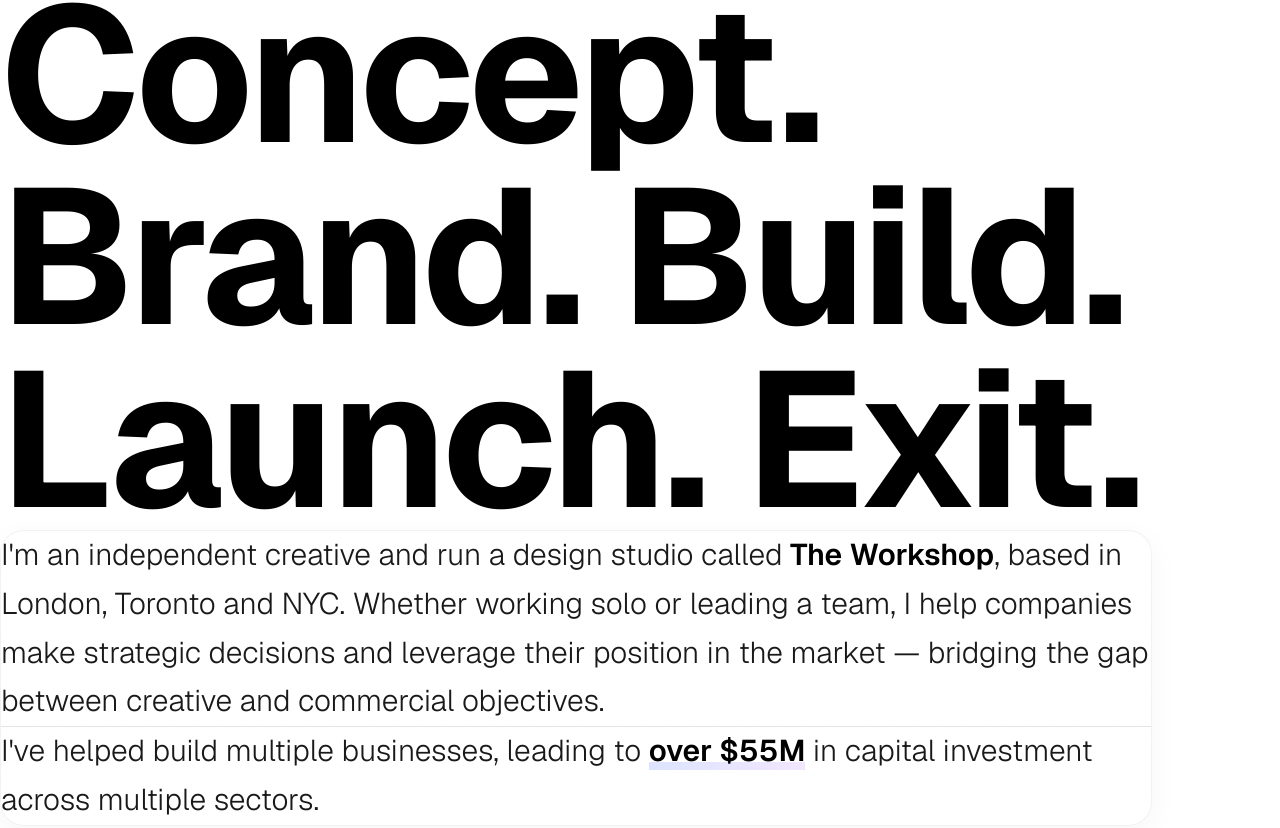
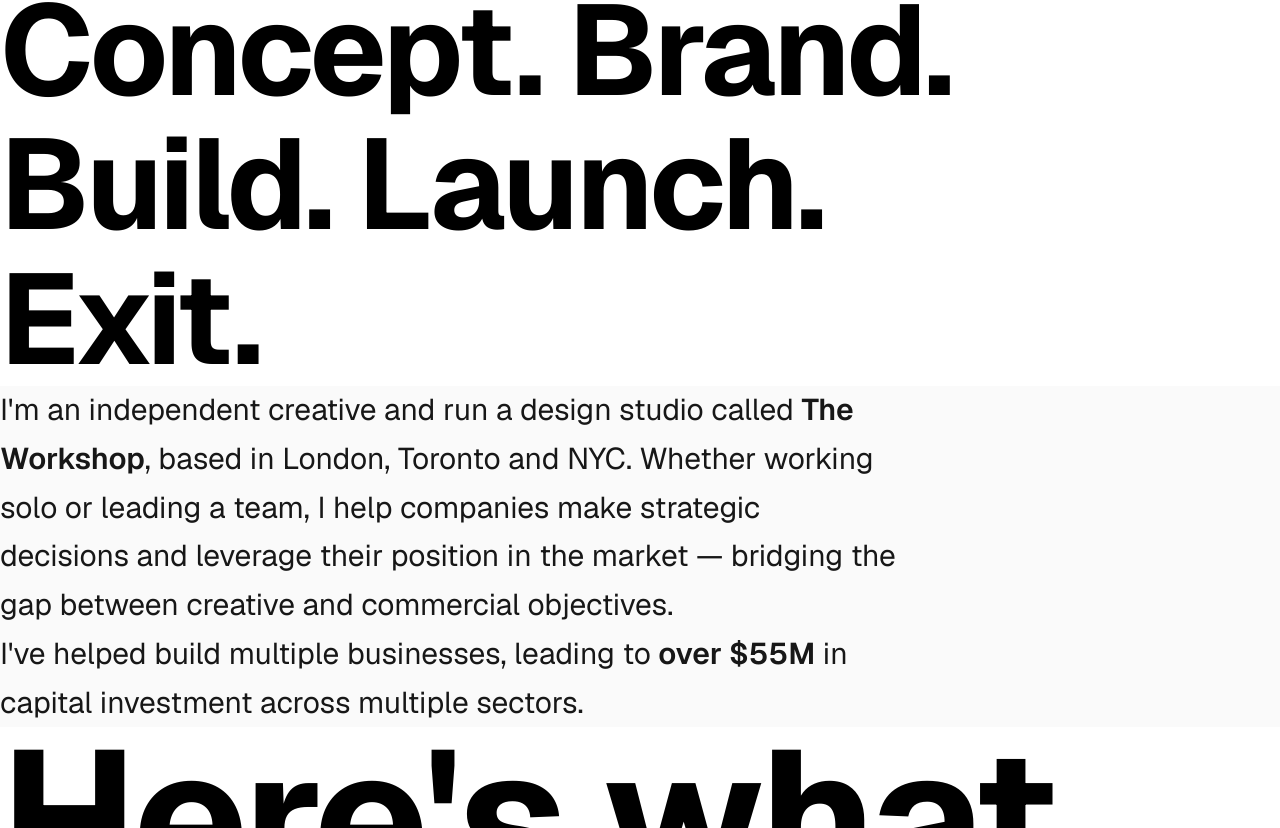
Before and after one commit to danteocualesjr/portfolio-page, a Next.js app: page / in a window 1280 px wide. Shown: the part 1012-1840 px from the top of the page. Built offline with nearby package versions, Linux system fonts and the light colour scheme.

Commit message:
tweaked ui

```diff
--- a/components/About.tsx
+++ b/components/About.tsx
@@ -25,26 +25,17 @@ export default function About() {
   }, []);
 
   return (
-    <section className="py-20 md:py-32 px-8 md:px-12 lg:px-16 xl:px-24 relative">
-      <div className="max-w-6xl mx-auto">
-        <div
-          ref={ref}
-          className="opacity-0 space-y-8 md:space-y-12 bg-gradient-to-br from-white/80 to-white/40 backdrop-blur-sm rounded-3xl p-8 md:p-12 lg:p-16 border border-black/5 shadow-[0_8px_30px_rgb(0,0,0,0.04)] hover:shadow-[0_12px_40px_rgb(0,0,0,0.08)] transition-all duration-500"
-        >
-          <p className="text-xl md:text-2xl lg:text-3xl leading-relaxed text-black/90 font-light">
+    <section className="py-24 md:py-32 px-6 sm:px-8 md:px-12 lg:px-16 xl:px-24 bg-neutral-50">
+      <div className="max-w-4xl mx-auto">
+        <div ref={ref} className="opacity-0 space-y-8">
+          <p className="text-xl md:text-2xl lg:text-3xl leading-relaxed text-neutral-900">
             I'm an independent creative and run a design studio called{" "}
-            <span className="font-semibold text-black">The Workshop</span>, based in London, Toronto and NYC. Whether working solo or leading a team, I help companies make strategic decisions and leverage their position in the market — bridging the gap between creative and commercial objectives.
+            <span className="font-semibold">The Workshop</span>, based in London, Toronto and NYC. Whether working solo or leading a team, I help companies make strategic decisions and leverage their position in the market — bridging the gap between creative and commercial objectives.
           </p>
-          <div className="pt-8 border-t border-black/10">
-            <p className="text-xl md:text-2xl lg:text-3xl leading-relaxed text-black/90 font-light">
-              I've helped build multiple businesses, leading to{" "}
-              <span className="font-semibold text-black relative">
-                <span className="relative z-10">over $55M</span>
-                <span className="absolute bottom-0 left-0 right-0 h-2 bg-gradient-to-r from-indigo-200/60 to-purple-200/60 -z-0" />
-              </span>{" "}
-              in capital investment across multiple sectors.
-            </p>
-          </div>
+          <p className="text-xl md:text-2xl lg:text-3xl leading-relaxed text-neutral-900">
+            I've helped build multiple businesses, leading to{" "}
+            <span className="font-semibold">over $55M</span> in capital investment across multiple sectors.
+          </p>
         </div>
       </div>
     </section>
--- a/components/ValueProposition.tsx
+++ b/components/ValueProposition.tsx
@@ -24,30 +24,15 @@ export default function ValueProposition() {
     return () => observer.disconnect();
   }, []);
 
-  const words = ["Concept.", "Brand.", "Build.", "Launch.", "Exit."];
-
   return (
-    <section className="py-20 md:py-32 px-8 md:px-12 lg:px-16 xl:px-24 relative">
-      <div className="max-w-6xl mx-auto">
-        <div ref={ref} className="opacity-0">
-          <h2 className="text-6xl md:text-8xl lg:text-9xl xl:text-[12rem] font-bold leading-[0.95] text-black tracking-[-0.02em]">
-            <span className="inline-block hover:scale-105 transition-transform duration-300 cursor-default">
-              Concept.
-            </span>{" "}
-            <span className="inline-block hover:scale-105 transition-transform duration-300 cursor-default">
-              Brand.
-            </span>{" "}
-            <span className="inline-block hover:scale-105 transition-transform duration-300 cursor-default">
-              Build.
-            </span>{" "}
-            <span className="inline-block hover:scale-105 transition-transform duration-300 cursor-default">
-              Launch.
-            </span>{" "}
-            <span className="inline-block hover:scale-105 transition-transform duration-300 cursor-default gradient-text">
-              Exit.
-            </span>
-          </h2>
-        </div>
+    <section className="py-24 md:py-32 px-6 sm:px-8 md:px-12 lg:px-16 xl:px-24">
+      <div className="max-w-5xl mx-auto">
+        <h2
+          ref={ref}
+          className="opacity-0 text-5xl sm:text-6xl md:text-7xl lg:text-8xl xl:text-9xl font-bold leading-[1.05] text-black tracking-tight"
+        >
+          Concept. Brand. Build. Launch. Exit.
+        </h2>
       </div>
     </section>
   );
```
